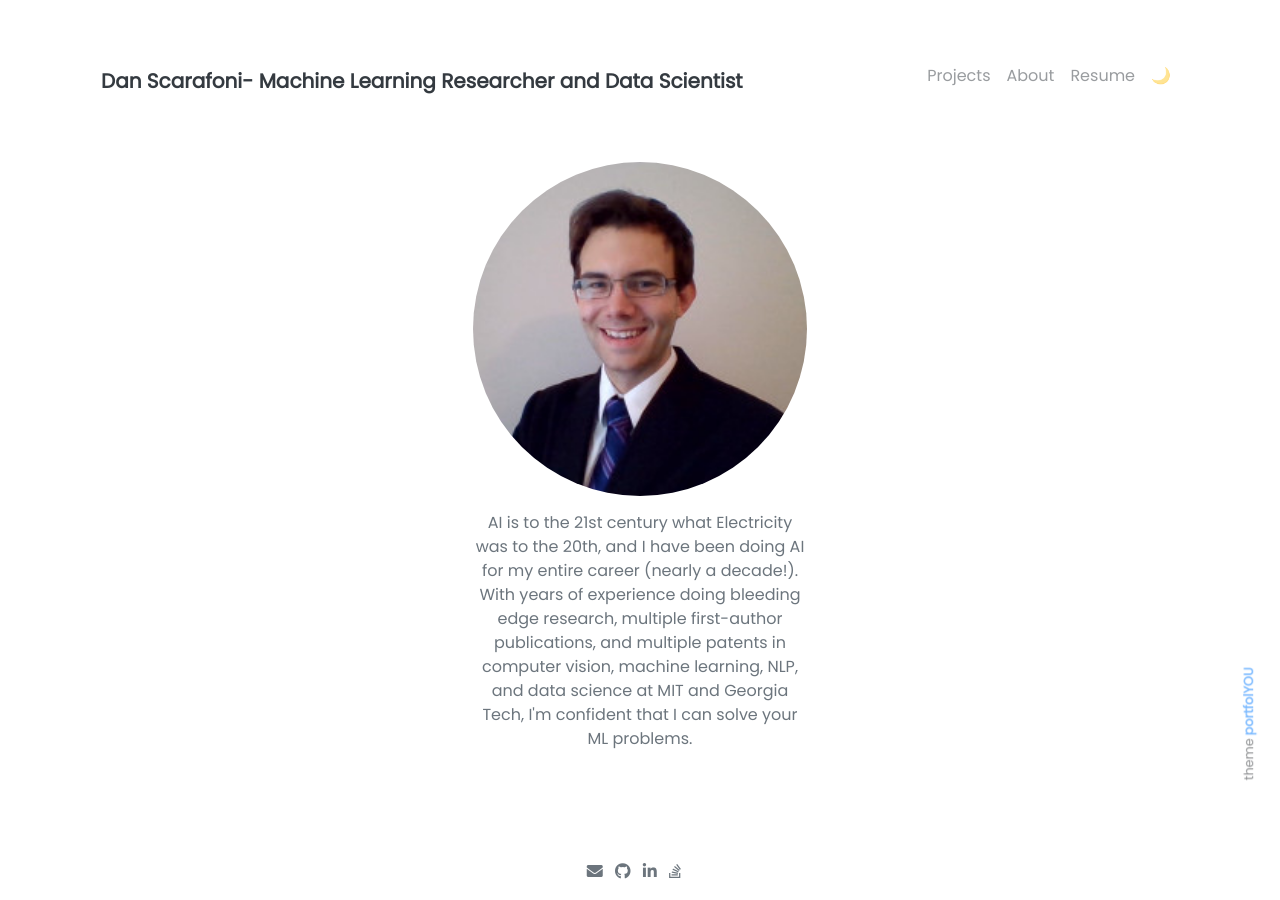
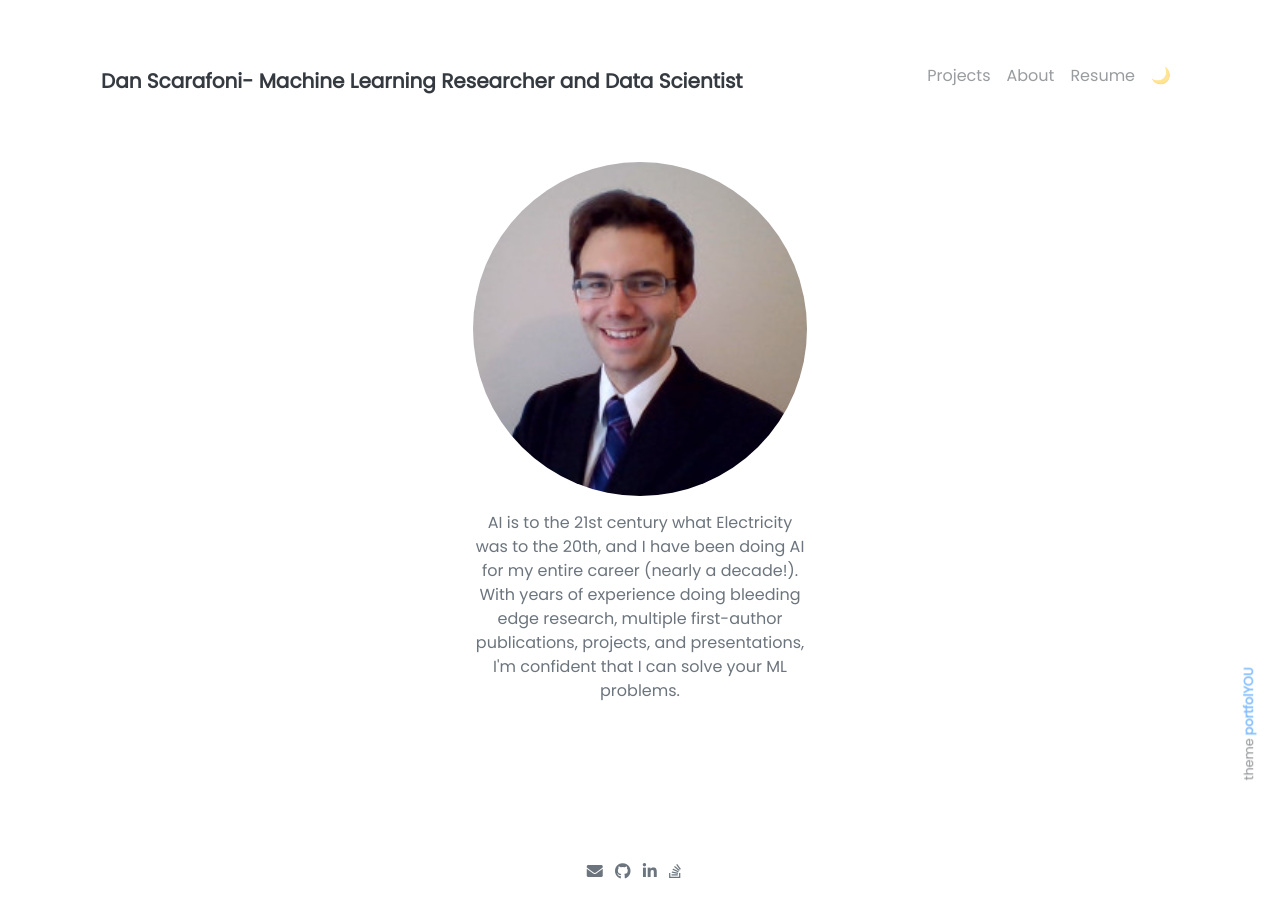
Before and after one commit to scarafoni/scarafoni.github.io, a Jekyll site: the page built from pages/index.md, in a window 1280 px wide. Built offline with Jekyll 4.4.1, drawn with Linux system fonts in a browser that asks for light colours; nearby versions of some CDN libraries.

Commit message:
update to

```diff
--- a/_config.yml
+++ b/_config.yml
@@ -1,12 +1,11 @@
 ### Site Settings ###
 title               : Dan Scarafoni- Machine Learning Researcher and Data Scientist
 description         : >-
-                      AI is to the 21st century what Electricity was to the 20th,
-                      and I have been doing AI for my entire career (nearly a decade!).
-                      With years of experience doing bleeding edge research,
-                      multiple first-author publications, and multiple patents in
-                      computer vision, machine learning, NLP, and data science at MIT
-                      and Georgia Tech, I'm confident that I can solve your ML problems.
+                        AI is to the 21st century what Electricity was to the 20th,
+                        and I have been doing AI for my entire career (nearly a decade!).
+                        With years of experience doing bleeding edge research, multiple
+                        first-author publications,  projects, and presentations, I'm confident
+                        that I can solve your ML problems.
 baseurl             : ""                     # Change to empty quotes if you are hosting your site at <your-username>.github.io directly
 repository          : scarafoni/scarafoni.github.io     # Change to <your-username>/<your-username>.github.io (or remove it if you don't need remote projects)
 remote_theme        : chrisrhymes/bulma-clean-theme
```
